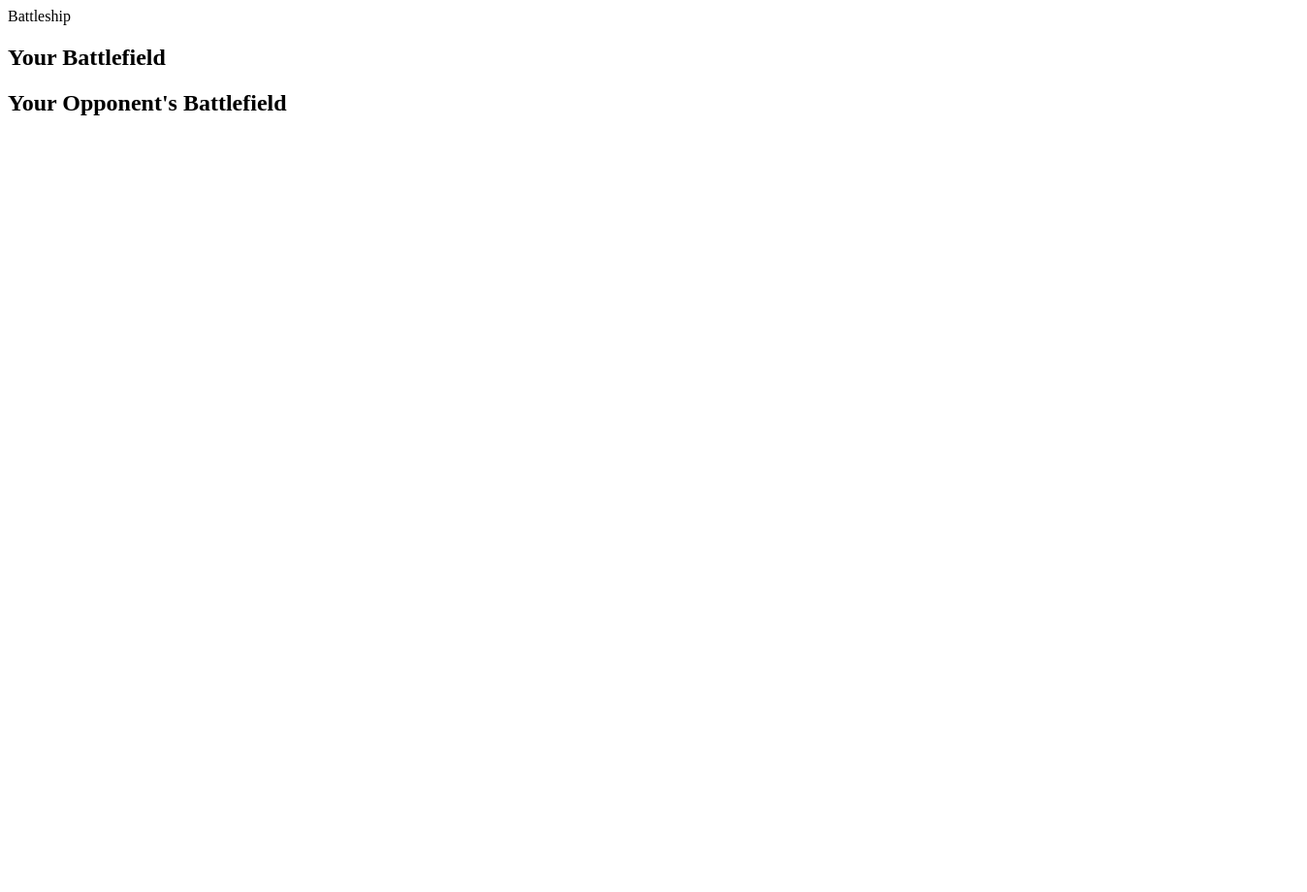
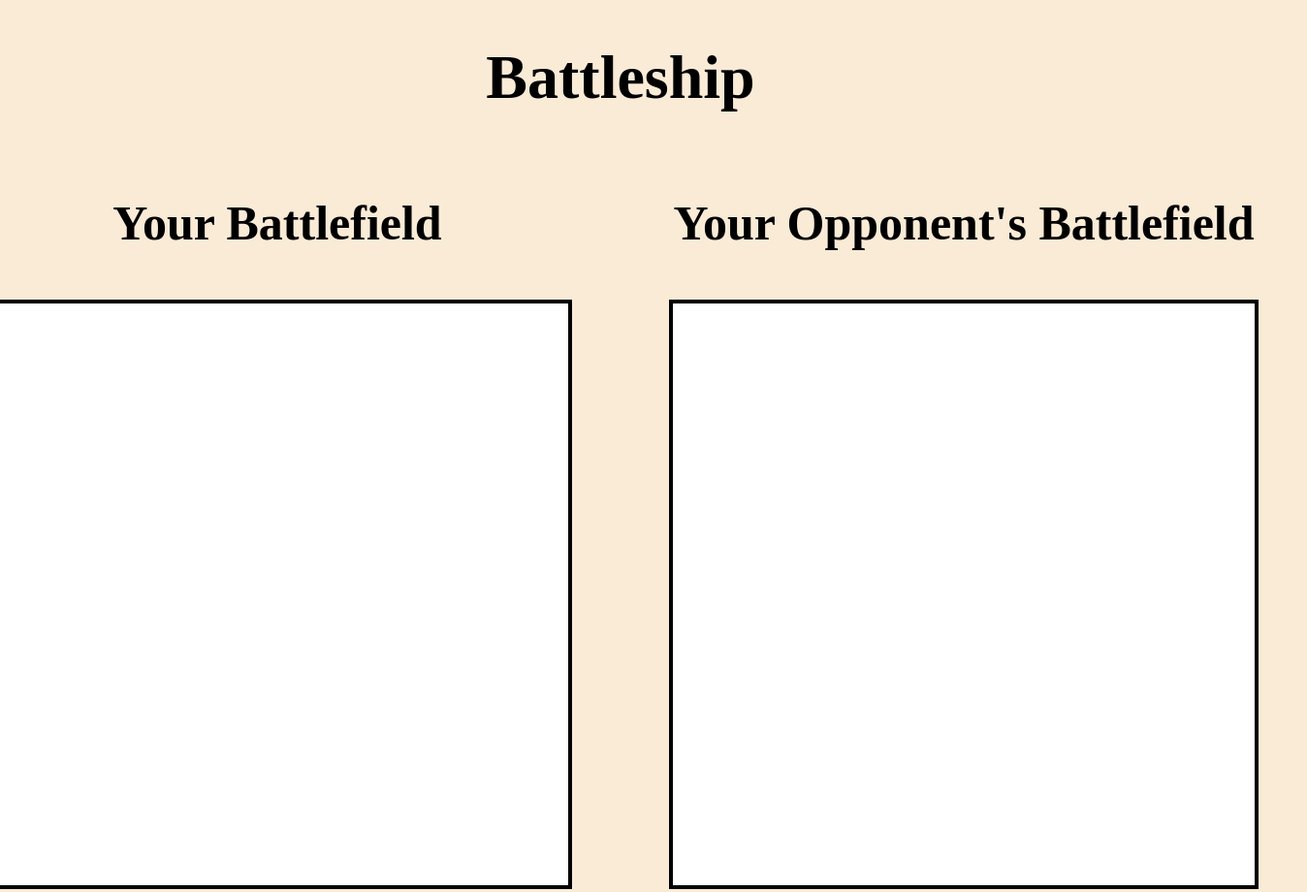
Before and after one commit to KLanger98/battleship, a plain HTML site: page index.html in a window 1280 px wide. Shown: the whole page at 97% size, 1348 px wide, since content can reach past the window. Before the commit the page ends 800 px from the top, so only its background shows below. Drawn offline with Linux system fonts and the light colour scheme.

Commit message:
Added basic CSS to battleship board

```diff
--- a/index.html
+++ b/index.html
@@ -7,14 +7,18 @@
     <title>Battleship</title>
 </head>
 <body>
-    <header>Battleship</header>
-    <body>
+    <header>
+        <h1>Battleship</h1>
+    </header>
+    <section>
         <div>
             <h2>Your Battlefield</h2>
+            <div class="board"></div>
         </div>
         <div>
             <h2>Your Opponent's Battlefield</h2>
+            <div class="board"></div>
         </div>
-    </body>
+    </section>
 </body>
 </html>
--- a/style.css
+++ b/style.css
@@ -0,0 +1,26 @@
+*{
+    background-color: antiquewhite;
+    text-align: center;
+}
+
+h1{
+    font-size: 5vw;
+}
+h2{
+    font-size: 50px;
+}
+
+header{
+
+}
+section{
+    display: flex;
+    justify-content: center;
+}
+.board{
+    width: 600px;
+    height: 600px;
+    background-color: white;
+    border: 4px solid black;
+    margin: 50px;
+}
```
